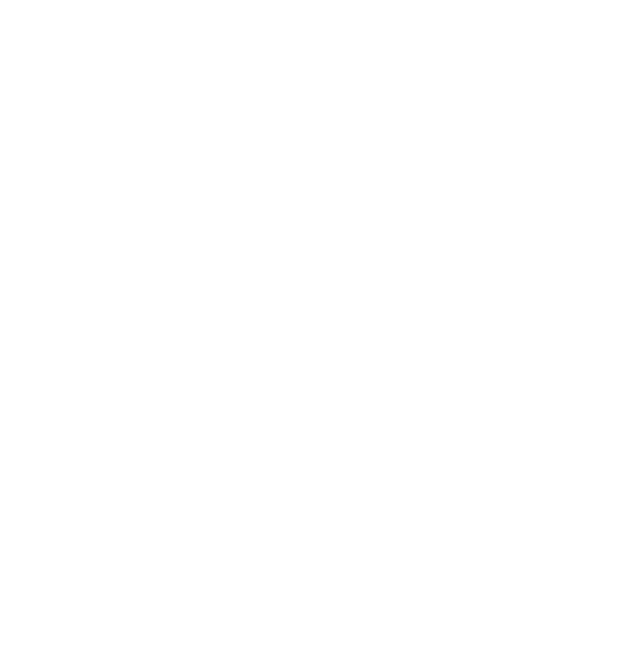
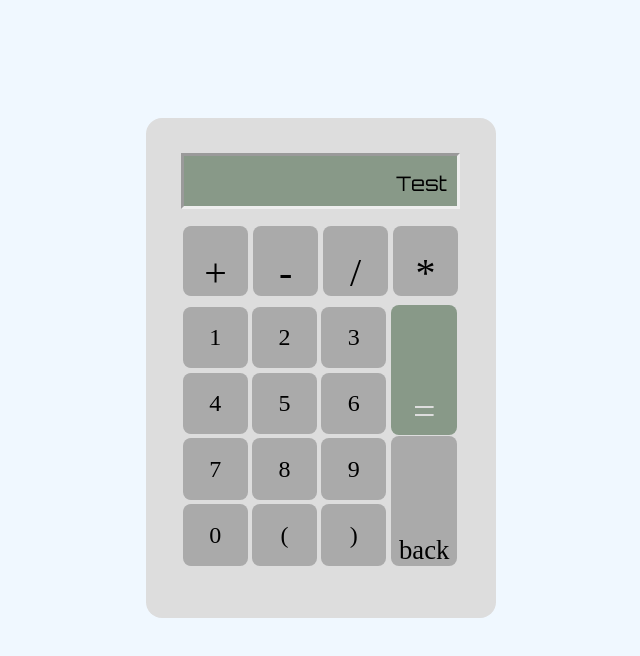
Before and after one commit to Noah-Mack-01/odin-calculator, a plain HTML site: page index.html in a window 1280 px wide. Shown: the whole page, without its empty margins (321-961 px from the left). Drawn offline with Linux system fonts and the light colour scheme.

Commit message:
Expand style, html structure
Filled out html and css to style the calculator.
Added a styling for on button press. I'd like
there to be two different functionalities:
1. Keystroke, and 2. button click. Both
should have the same effect on style
and script.

Learned a little about animations for the
blinker input.

Flexbox for keyboard was a little complicated,
but pretty happy with how it came out.

```diff
--- a/index.html
+++ b/index.html
@@ -4,8 +4,40 @@
         <meta charset="UTF-8">
         <link href="styles.css" rel="stylesheet">
         <script src="index.js" defer></script>
+        <link rel="preconnect" href="https://fonts.googleapis.com">
+        <link rel="preconnect" href="https://fonts.gstatic.com" crossorigin>
+        <link href="https://fonts.googleapis.com/css2?family=Orbitron&display=swap" rel="stylesheet">
     </head>
     <body>
+        <div id="calc-box">
+            <div id="input-box"><div id="blinker"></div><span id="input">Test</span></div>
+            <div id="key-box">
+                <!-- I'd like this to be a grid layout; but I think it could be a flexbox?-->
+                <div id="plus" class="operator">+</div>
+                <div id="minus" class="operator">-</div>
+                <div id="divide" class="operator">/</div>
+                <div id="mult" class="operator">*</div>
 
+                <div id="numbers">
+                    <div class="num">1</div>
+                    <div class="num">2</div>
+                    <div class="num">3</div>
+                    <div class="num">4</div>
+                    <div class="num">5</div>
+                    <div class="num">6</div>
+                    <div class="num">7</div>
+                    <div class="num">8</div>
+                    <div class="num">9</div>
+                    <div class="num">0</div>
+                    <div class="num">(</div>
+                    <div class="num">)</div>
+                </div>
+                <div id="side-ops">
+                    <div id="eq" class="operator pressed">=</div>
+                    <div id="back" class="operator">back</div>
+
+                </div>
+            </div>
+        </div>
     </body>
 </html>
--- a/styles.css
+++ b/styles.css
@@ -0,0 +1,115 @@
+body {
+    width: 99vw;
+    height: 90vh;
+    display: flex;
+    align-items: center;
+    justify-content: center;
+    background-color: aliceblue;
+}
+
+#calc-box {
+    width: 20vw;
+    min-width: 350px;
+    height: 60vh;
+    min-height: 500px;
+    background-color: #DDDDDD;
+    border-radius: 1rem;
+    display: flex;
+    align-items: center;
+    flex-direction: column;
+}
+
+
+#input-box {
+    margin-top: 10%;
+    padding: 0 10px 10px 0;
+    width: 75%;
+    height: 8%;
+    background-color: #889988;
+    display: flex;
+    align-items: flex-end;
+    justify-content: flex-end;
+    font-family: "Orbitron";
+    font-size: 20px;
+    border-style: inset;
+}
+
+#blinker {
+    width: 4%;
+    height: 2px;
+    animation: blink-ani;
+    animation-duration: 2s;
+    animation-timing-function: steps(2,jump-start);
+    animation-iteration-count: infinite;
+}
+
+#key-box {
+    margin-top: 4%;
+    width: 80%;
+    height: 70%;
+    display: flex;
+    flex-wrap: wrap;
+    align-items: flex-start;
+}
+
+#plus {flex-grow: 1;}
+
+.operator {
+    height: 20%;
+    width: auto;
+    min-width: 23%;
+
+}
+
+.operator, .num {
+    background-color: #AAAAAA;
+    margin: 1%;
+    border-radius: .5rem;
+    font-size: 30pt;
+    display: flex;
+    align-items: flex-end;
+    justify-content: center;
+}
+
+#numbers{
+    margin: 0;
+    height: 75%;
+    width: 75%;
+    display: flex;
+    flex-wrap: wrap;
+}
+
+.num {
+    align-items: center;
+    width: 31%;
+    height: 23.5%;
+    font-size: 18pt;
+}
+
+#side-ops {
+    display: flex;
+    flex-direction: column;
+    margin: 0;
+    width: 24%;
+    height: 75%;
+}
+
+#side-ops .operator {
+    flex-grow: 2;
+}
+
+#back {
+    font-size: 20pt;
+}
+
+@keyframes blink-ani {
+    from { background-color: black;}
+    to { background-color: none;}
+}
+
+
+.pressed {
+    border-color: #AAAAAA;
+    background-color: #889988;
+    color: #DDDDDD;
+}
```
